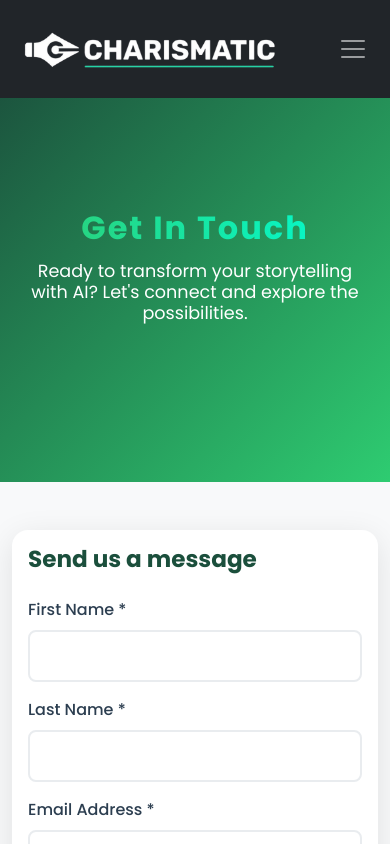
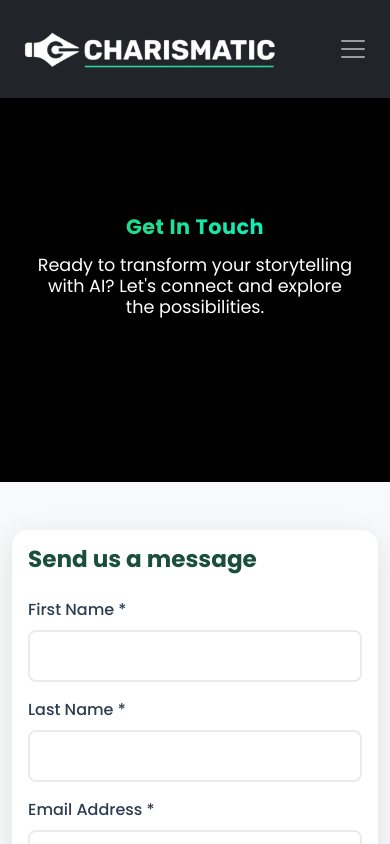
Before and after one commit to SasMate420420/Charismatic.ai, a plain HTML site: page contact-us.html in a window 390 px wide. Shown: the top 844 px of the page. Drawn offline with nearby package versions, Linux system fonts and the light colour scheme.

Commit message:
Add files via upload

```diff
--- a/styles.css
+++ b/styles.css
@@ -265,6 +265,9 @@ html {
   -webkit-text-fill-color: transparent;
   background-clip: text;
   animation: gradient-move 3s ease-in-out infinite alternate;
+  word-wrap: break-word;
+  overflow-wrap: anywhere;
+  hyphens: auto;
 }
 
 @keyframes gradient-move {
@@ -841,11 +844,14 @@ html {
   }
 
   .hero h1 {
-    font-size: 1.9rem;
+    font-size: 1.7rem;
     margin-bottom: 1rem;
-    line-height: 1.2;
+    line-height: 1.15;
     word-wrap: break-word;
+    overflow-wrap: anywhere;
     hyphens: auto;
+    white-space: normal;
+    max-width: 100%;
   }
 
   .hero h2 {
@@ -854,10 +860,11 @@ html {
   }
 
   .hero-content {
-    max-width: 95%;
-    padding: 0 0.5rem;
-    width: 100%;
+    max-width: 100%;
+    padding: 0 0.75rem;
+    width: calc(100vw - 1.5rem);
     box-sizing: border-box;
+    overflow-wrap: anywhere;
   }
 
   /* CTA Button Mobile */
@@ -974,11 +981,14 @@ html {
 /* Extra Small Mobile Styles */
 @media (max-width: 480px) {
   .hero h1 {
-    font-size: 1.6rem;
+    font-size: 1.4rem;
     line-height: 1.1;
     word-wrap: break-word;
-    overflow-wrap: break-word;
+    overflow-wrap: anywhere;
     hyphens: auto;
+    white-space: normal;
+    max-width: 100%;
+    letter-spacing: 1px;
   }
 
   .hero h2 {
@@ -1068,7 +1078,7 @@ html {
 /* Contact Hero Section */
 .hero.hero-contact {
   padding: 64px 0 32px 0;
-  background: linear-gradient(135deg, #1B4F3C 0%, #2ECC71 100%);
+  background: #000000;
   min-height: 60vh;
 }
 
@@ -1304,12 +1314,47 @@ html {
   }
 }
 
+/* Common Mobile Device Breakpoint */
+@media (max-width: 414px) {
+  .hero h1 {
+    font-size: 1.3rem !important;
+    line-height: 1.1 !important;
+    letter-spacing: 0.5px !important;
+    overflow-wrap: anywhere !important;
+    word-break: break-word !important;
+    hyphens: auto !important;
+  }
+
+  .hero-content {
+    max-width: 100%;
+    padding: 0 1rem;
+    width: calc(100vw - 2rem);
+  }
+}
+
+/* iPhone SE and very narrow screens */
+@media (max-width: 375px) {
+  .hero h1 {
+    font-size: 1.25rem !important;
+    line-height: 1.1 !important;
+    letter-spacing: 0.3px !important;
+  }
+
+  .hero-content {
+    padding: 0 0.75rem;
+    width: calc(100vw - 1.5rem);
+  }
+}
+
 /* Extra Small Mobile for very narrow screens */
 @media (max-width: 360px) {
   .hero h1 {
-    font-size: 1.4rem !important;
+    font-size: 1.2rem !important;
     line-height: 1.1 !important;
     margin-bottom: 0.8rem !important;
+    letter-spacing: 0.5px !important;
+    overflow-wrap: anywhere !important;
+    word-break: break-word !important;
   }
 
   .hero h2 {
@@ -1318,11 +1363,12 @@ html {
   }
 
   .hero-content {
-    max-width: 98%;
-    padding: 0 0.25rem;
+    max-width: 100%;
+    padding: 0 0.5rem;
+    width: calc(100vw - 1rem);
   }
 
   .hero {
-    padding: 1.5rem 0.5rem;
+    padding: 1.5rem 0.25rem;
   }
 }
```
